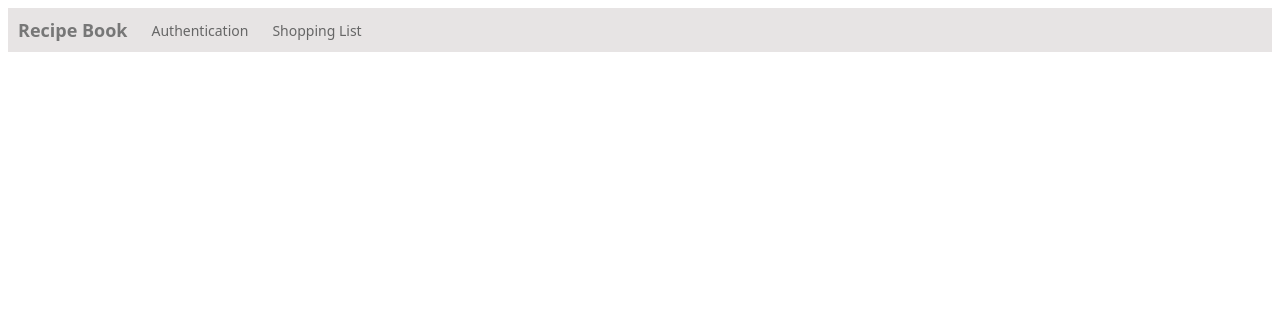
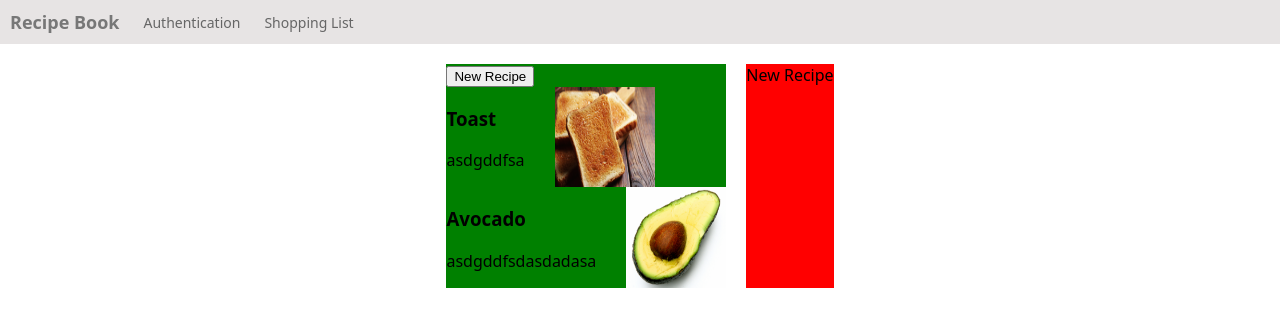
Before and after one commit to cosmintianum4/learning-path-web, a plain HTML site: page 01-html-and-css/index.html in a window 1280 px wide. Drawn offline with Linux system fonts and the light colour scheme.

Commit message:
Added recipe list panel

```diff
--- a/01-html-and-css/index.html
+++ b/01-html-and-css/index.html
@@ -7,6 +7,7 @@
     <link rel="stylesheet" href="index.css">
 </head>
 <body>
+    <div class="whole_page ">
         <div class="navbar">
             <div class="page-title">
                 Recipe Book
@@ -20,6 +21,31 @@
                 </div>
             </div>
         </div>
+        <div class="content">
+            <div class="recipe-panel">
+                <button class="btn btn-green">
+                    New Recipe
+                </button>
+                <div class="recipe-card">
+                    <div class="recipe-card-text">
+                        <h3>Toast</h3>
+                        <p>asdgddfsa</p>
+                    </div>
+                    <img src="./imgs/toast.jpg" alt="Toast">
+                </div>
+                <div class="recipe-card">
+                    <div class="recipe-card-text">
+                        <h3>Avocado</h3>
+                        <p>asdgddfsdasdadasa</p>
+                    </div>
+                    <img src="./imgs/avocado.jpg" alt="Avocado">
+                </div>
+            </div>
+            <div class="new-recipe">
+                New Recipe
+            </div>
 
+        </div>
+    </div>
 </body>
 </html>
--- a/01-html-and-css/index.scss
+++ b/01-html-and-css/index.scss
@@ -1,6 +1,7 @@
 body {
   font-family: system-ui, -apple-system, BlinkMacSystemFont, "Segoe UI", sans-serif;
   background-color: #ffffff;
+  margin: 0
 }
 
 .navbar{
@@ -31,3 +32,30 @@ body {
 .shopping-list-button{
     cursor: pointer;
 }
+
+.content{
+    display: flex;
+    flex-direction: row;
+    justify-content: center ;
+    gap :20px;
+    margin-top: 20px;
+}
+
+.recipe-panel{
+    background-color: green;
+}
+
+.new-recipe{
+    background-color: red;
+}
+
+img{
+    max-width: 100px;
+    height: auto;
+}
+
+.recipe-card{
+    display: flex;
+    flex-direction: row;
+    gap: 30px;
+}
```
Also changed, not shown: 01-html-and-css/imgs/avocado.jpg (added), 01-html-and-css/imgs/template.png (added), 01-html-and-css/imgs/toast.jpg (added), 01-html-and-css/index.css. Lines whose indentation alone changed are shown as unchanged.
